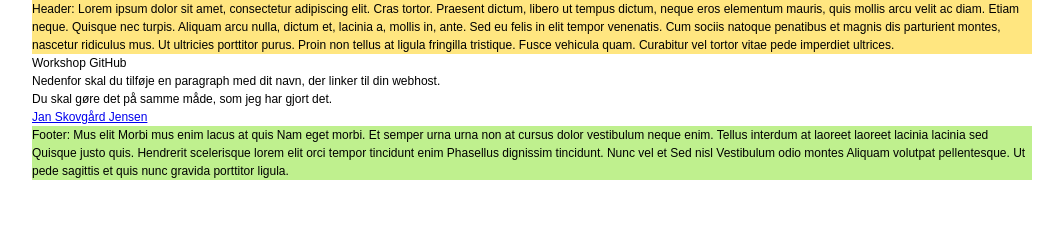
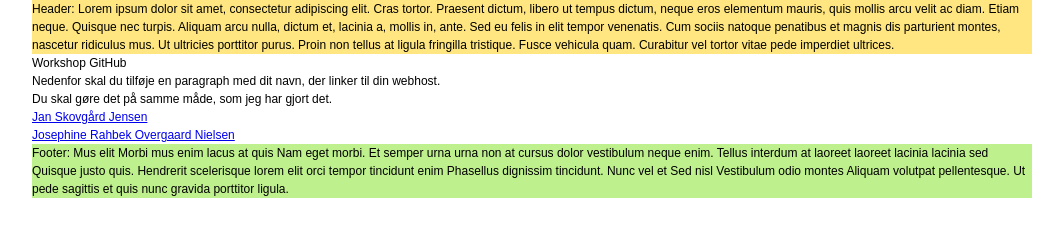
Before and after one commit to skovgard/workshop-github, a plain HTML site: page index.html in a window 1280 px wide. Shown: the whole page, without its empty margins (108-1171 px from the left). Drawn offline with Linux system fonts and the light colour scheme.

Commit message:
Update index.html

```diff
--- a/index.html
+++ b/index.html
@@ -23,6 +23,7 @@
             <h1>Workshop GitHub</h1>
             <h2>Nedenfor skal du tilføje en paragraph med dit navn, der linker til din webhost.<br>Du skal gøre det på samme måde, som jeg har gjort det.</h2>
             <p><a href="https://janskovgard.dk/">Jan Skovgård Jensen</a></p>
+            <p><a href="https://josephinenielsen.dk/"> Josephine Rahbek Overgaard Nielsen</a></p>
         </main><!-- .content -->
 
         <footer id="footer">
```
